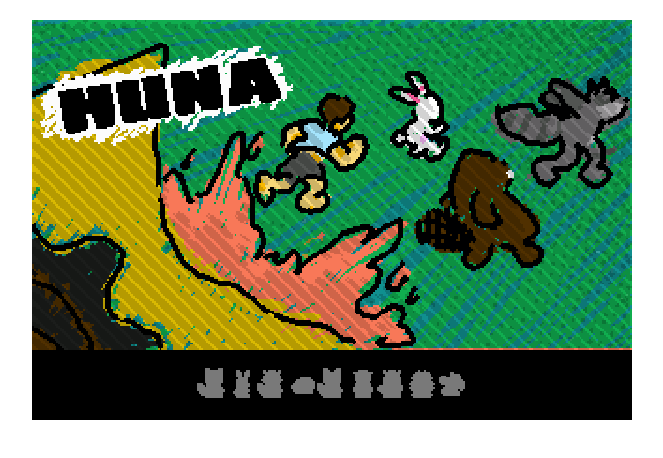
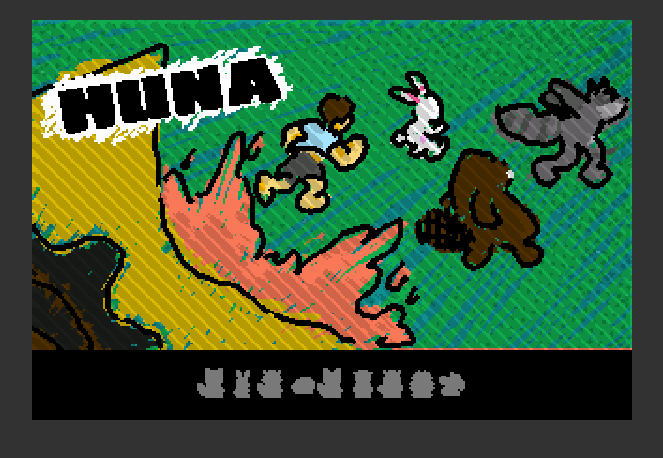
Before and after one commit to diegocl02/mesa-do-meio, a React (Create React App) app: page / in a window 1280 px wide. Shown: the top 458 px of the page, without its empty margins (308-971 px from the left). Built offline with nearby package versions, Linux system fonts and the light colour scheme.

Commit message:
Added background color to html page

```diff
--- a/src/App.css
+++ b/src/App.css
@@ -22,7 +22,7 @@
 }
 
 .App-header {
-  background-color: #282c34;
+  background-color: #213939;
   min-height: 100vh;
   display: flex;
   flex-direction: column;
@@ -69,4 +69,5 @@
 
 body {
   image-rendering: pixelated;
+  background: #323232;
 }
--- a/src/App.js
+++ b/src/App.js
@@ -5,7 +5,7 @@ import Game from './components/Game'
 
 function App(props) {
   return (
-    <div className="App">
+    <div className="App" >
         <Game />
     </div>
   );
```
